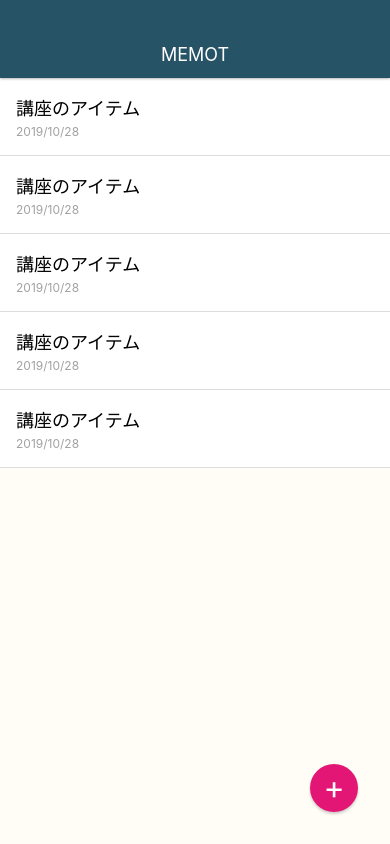
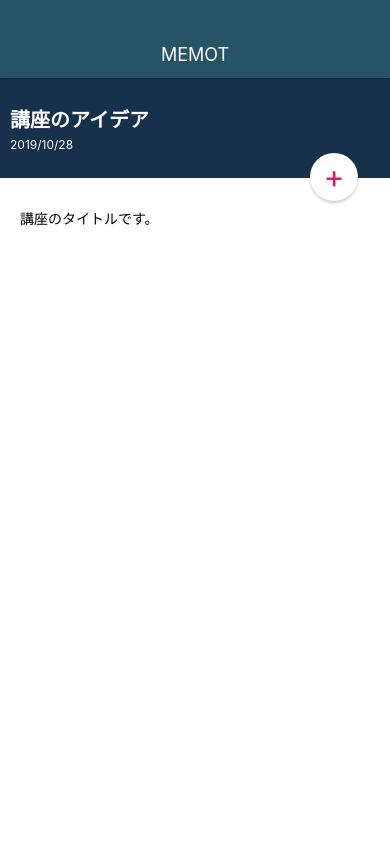
Before and after one commit to masa95814/MemoApp, a React Native app: screen / in a window 390 px wide. Built offline with nearby package versions, Linux system fonts and the light colour scheme.

Commit message:
Style MemoDetailScreen

```diff
--- a/App.js
+++ b/App.js
@@ -2,14 +2,14 @@
 import { StyleSheet, View } from 'react-native';
 
 import Appbar from './src/components/Appbar';
-import MemoListScreen from './src/screens/MemoListScreen';
+import MemoDetailScreen from './src/screens/MemoDetailScreen';
 
 export default class App extends React.Component {
   render() {
     return (
       <View style={styles.container}>
         <Appbar/>
-        <MemoListScreen/>
+        <MemoDetailScreen/>
       </View>
     );
   }
--- a/src/elements/CircleButton.js
+++ b/src/elements/CircleButton.js
@@ -3,9 +3,19 @@
 
 class CircleButton extends React.Component {
   render() {
+    const { style, color } = this.props;
+
+    let bgColor = '#E31676';
+    let textColor = '#fff';
+
+    if (color === 'white') {
+      bgColor = '#fff';
+      textColor = '#E31676';
+    }
+
     return (
-      <View style={styles.cicleButton}>
-        <Text style={styles.cicleButtonTitle}>
+      <View style={[styles.circleButton, style, { backgroundColor: bgColor }]}>
+        <Text style={[styles.cicleButtonTitle, { color: textColor }]}>
           {this.props.children}
         </Text>
       </View>
@@ -14,13 +24,12 @@
 }
 
 const styles = StyleSheet.create({
-  cicleButton: {
+  circleButton: {
     position: 'absolute',
     bottom: 32,
     right: 32,
     width: 48,
     height: 48,
-    backgroundColor: '#E31676',
     borderRadius: 24,
     justifyContent: 'center',
     alignItems: 'center',
@@ -32,7 +41,6 @@
   cicleButtonTitle: {
     fontSize: 32,
     lineHeight: 32,
-    color: '#fff',
   },
 });
 
--- /dev/null
+++ b/src/screens/MemoDetailScreen.js
@@ -0,0 +1,63 @@
+import React from 'react';
+import { StyleSheet, View, Text } from 'react-native';
+
+import CircleButton from '../elements/CircleButton';
+
+class MemoDetailScreen extends React.Component {
+  render() {
+    return (
+      <View style={styles.container}>
+        <View>
+          <View style={styles.memoHeader}>
+            <View>
+              <Text style={styles.memoHeaderTitle}>講座のアイデア</Text>
+              <Text style={styles.memoHeaderDate}>2019/10/28</Text>
+            </View>
+          </View>
+        </View>
+
+        <View style={styles.memoContent}>
+          <Text>講座のタイトルです。</Text>
+        </View>
+
+        <CircleButton color="white" style={styles.editButton}>+</CircleButton>
+      </View>
+    );
+  }
+}
+
+const styles = StyleSheet.create({
+  container: {
+    flex: 1,
+    width: '100%',
+  },
+  memoHeader: {
+    height: 100,
+    backgroundColor: '#17314C',
+    justifyContent: 'center',
+    padding: 10,
+  },
+  memoHeaderTitle: {
+    fontSize: 20,
+    fontWeight: 'bold',
+    color: '#fff',
+    marginBottom: 4,
+  },
+  memoHeaderDate: {
+    fontSize: 12,
+    color: '#fff',
+  },
+  memoContent: {
+    paddingTop: 30,
+    paddingLeft: 20,
+    paddingRight: 20,
+    paddingBottom: 20,
+    backgroundColor: '#fff',
+    flex: 1,
+  },
+  editButton: {
+    top: 75,
+  },
+});
+
+export default MemoDetailScreen;
```
